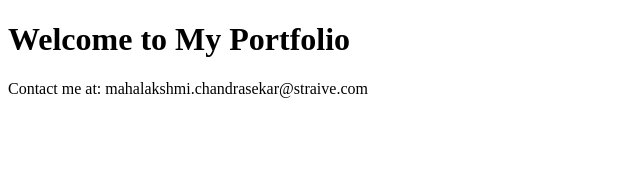
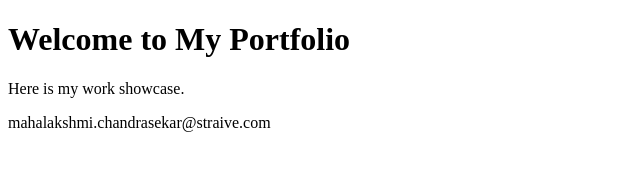
Before and after one commit to Maha-lakshmi-chat/Repo2, a plain HTML site: page index.html in a window 1280 px wide. Shown: the whole page, without its empty margins (0-640 px from the left). Drawn offline with Linux system fonts and the light colour scheme.

Commit message:
Update index.html

```diff
--- a/index.html
+++ b/index.html
@@ -7,6 +7,9 @@
 </head>
 <body>
     <h1>Welcome to My Portfolio</h1>
-    <p>Contact me at: <!--email_off-->mahalakshmi.chandrasekar@straive.com<!--/email_off--></p>
+    <p>Here is my work showcase.</p>
+
+    <!-- Email Obfuscation -->
+    <!--email_off-->mahalakshmi.chandrasekar@straive.com<!--/email_off-->
 </body>
 </html>
```
